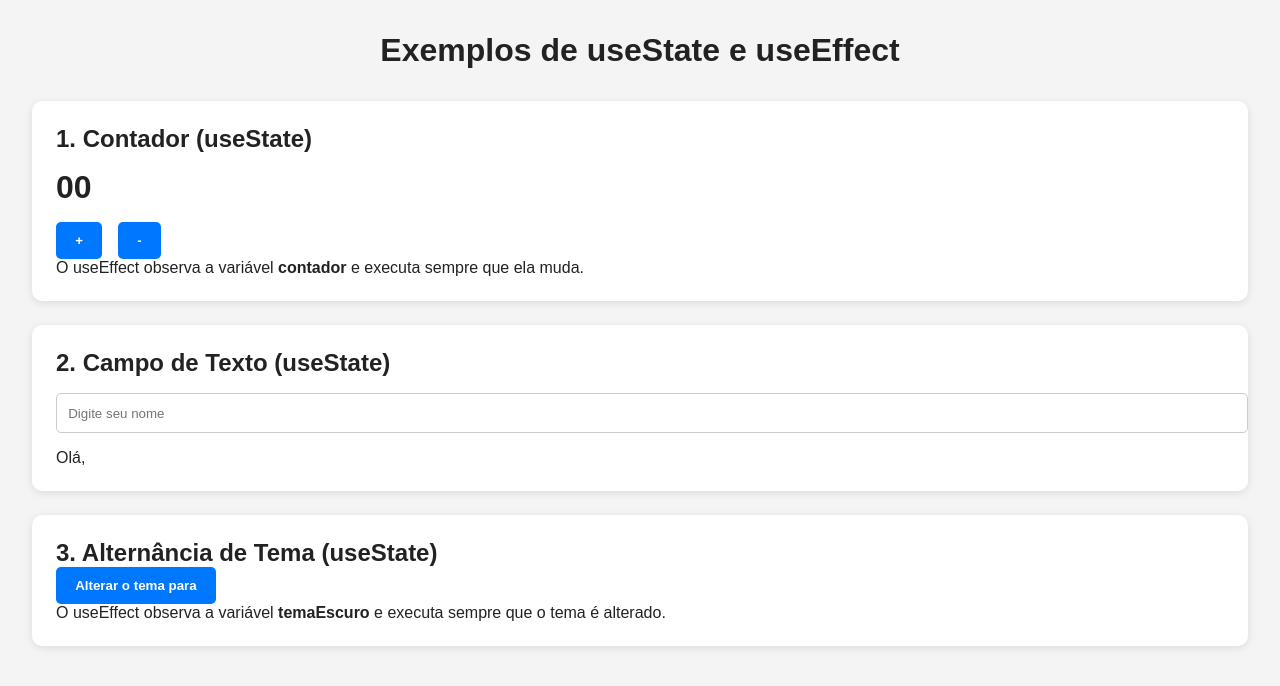
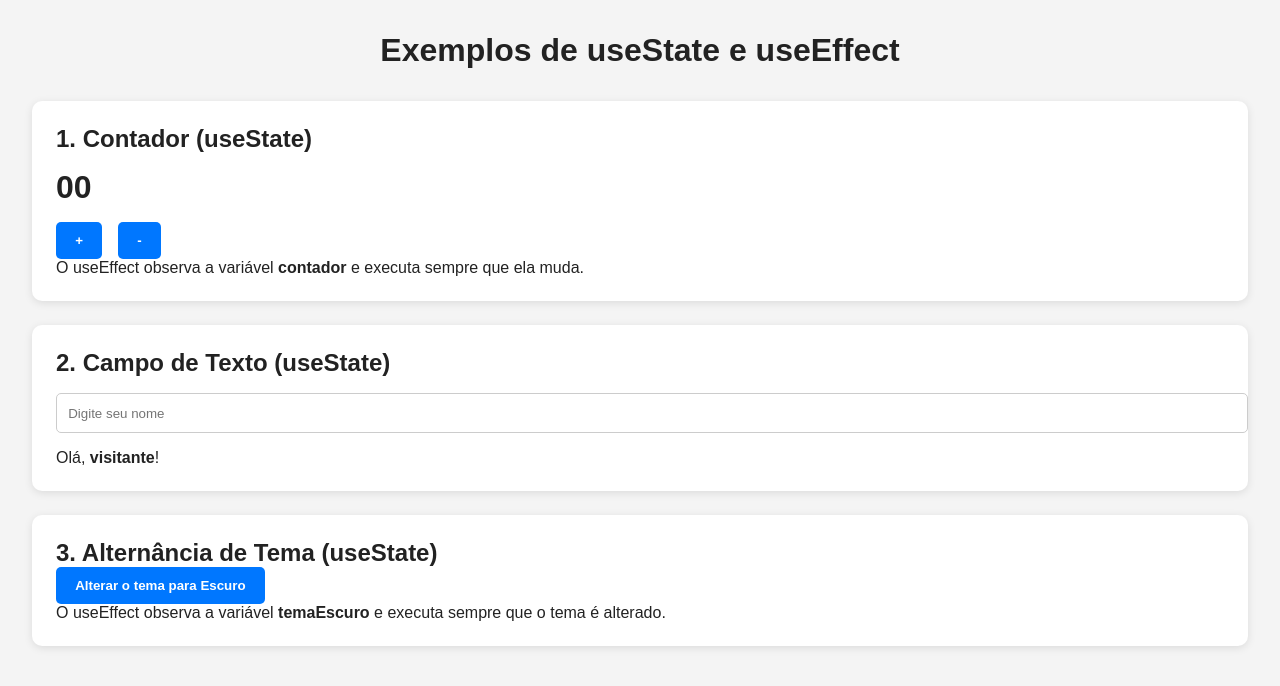
Before and after one commit to fernandagml/contador-react, a React (Vite) app: page / in a window 1280 px wide. Shown: the top 686 px of the page. Built offline with nearby package versions, Linux system fonts and the light colour scheme.

Commit message:
Finalização da lógica, ajustes e correções do componente Tema.

```diff
--- a/src/components/Tema/Tema.jsx
+++ b/src/components/Tema/Tema.jsx
@@ -12,7 +12,7 @@ export default function Tema() {
 
     useEffect(() => {console.log('O contador foi alterado para:', contador);}, [contador]);
 
-    useEffect(() => {console.log('Tema alterado para:', temaEscuro ? 'Claro' : 'Escuro')}, [temaEscuro]);
+    useEffect(() => {console.log('Tema alterado para:', temaEscuro ? 'Escuro' : 'Claro')}, [temaEscuro]);
 
     function aumentarContador() {
         setContador(contador + 1)
@@ -43,12 +43,12 @@ export default function Tema() {
                 </section>
                 <section className={styles.card}>
                     <h2>2. Campo de Texto (useState)</h2>
-                    <input type="text" className={styles.input} placeholder="Digite seu nome" />
-                    <p>Olá, </p>
+                    <input type="text" className={styles.input} placeholder="Digite seu nome" value={nome} onChange={(e) => setNome(e.target.value)} />
+                    <p>Olá, <strong>{nome || "visitante"}</strong>!</p>
                 </section>
                 <section className={styles.card}>
                     <h2>3. Alternância de Tema (useState)</h2>
-                    <button className={styles.botaoTema}>Alterar o tema para </button>
+                    <button className={styles.botaoTema} onClick={alterarTema}>Alterar o tema para {temaEscuro ? "Claro" : "Escuro"}</button>
                     <p>O useEffect observa a variável <strong>temaEscuro</strong> e executa sempre que o tema é alterado.</p>
                 </section>
             </main>
```
